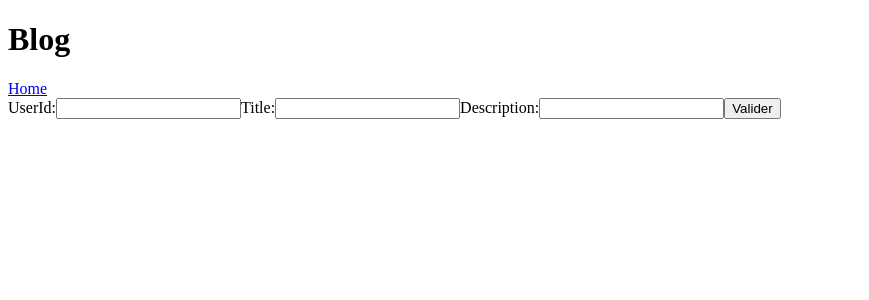
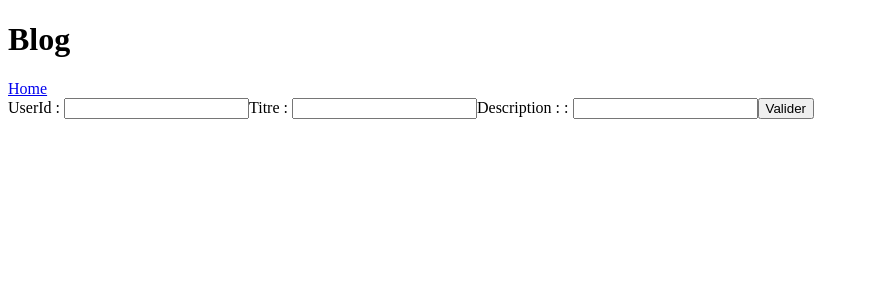
Before and after one commit to pitrouille/Projet-blog, a React (Create React App) app: page /test in a window 1280 px wide. Both pictures are taken after a click on the button "Edit". Shown: the top 300 px of the page, without its empty margins (0-869 px from the left). Built offline with nearby package versions, Linux system fonts and the light colour scheme; no server answers.

Commit message:
Création d'un composant Input + librairie CSS

```diff
--- a/package.json
+++ b/package.json
@@ -6,6 +6,7 @@
     "@testing-library/jest-dom": "^5.17.0",
     "@testing-library/react": "^13.4.0",
     "@testing-library/user-event": "^13.5.0",
+    "bulma": "^1.0.0",
     "react": "^18.2.0",
     "react-dom": "^18.2.0",
     "react-router-dom": "^6.22.3",
--- a/src/components/EditBlogPost.js
+++ b/src/components/EditBlogPost.js
@@ -1,33 +1,11 @@
+import Input from "./Input";
+
 export default function EditBlogPost({ onEdit, onInputChange, formData }) {
   return (
     <form onSubmit={onEdit}>
-      <label>
-        UserId:
-        <input
-          type="text"
-          name="userId"
-          value={formData.userId}
-          onChange={onInputChange}
-        />
-      </label>
-      <label>
-        Title:
-        <input
-          type="text"
-          name="title"
-          value={formData.title}
-          onChange={onInputChange}
-        />
-      </label>
-      <label>
-        Description:
-        <input
-          type="text"
-          name="body"
-          value={formData.body}
-          onChange={onInputChange}
-        />
-      </label>
+      <Input label="UserId : " type="text" name="userId" value={formData.userId} onInputChange={onInputChange}/>
+      <Input label="Titre : " type="text" name="title" value={formData.title} onInputChange={onInputChange}/>
+      <Input label="Description :  : " type="text" name="body" value={formData.body} onInputChange={onInputChange}/>
       <button>Valider</button>
     </form>
   );
--- /dev/null
+++ b/src/components/Input.js
@@ -0,0 +1,8 @@
+export default function Input ({label, type, name, value, onInputChange}){
+    return(
+        <>
+        <label>{label}</label>
+        <input type={type} name={name} value={value} onChange={onInputChange}/>
+        </>
+    )
+}
```
Also changed, not shown: src/index.css (added), 1 other file (tests, documents, lock files or other folders).
